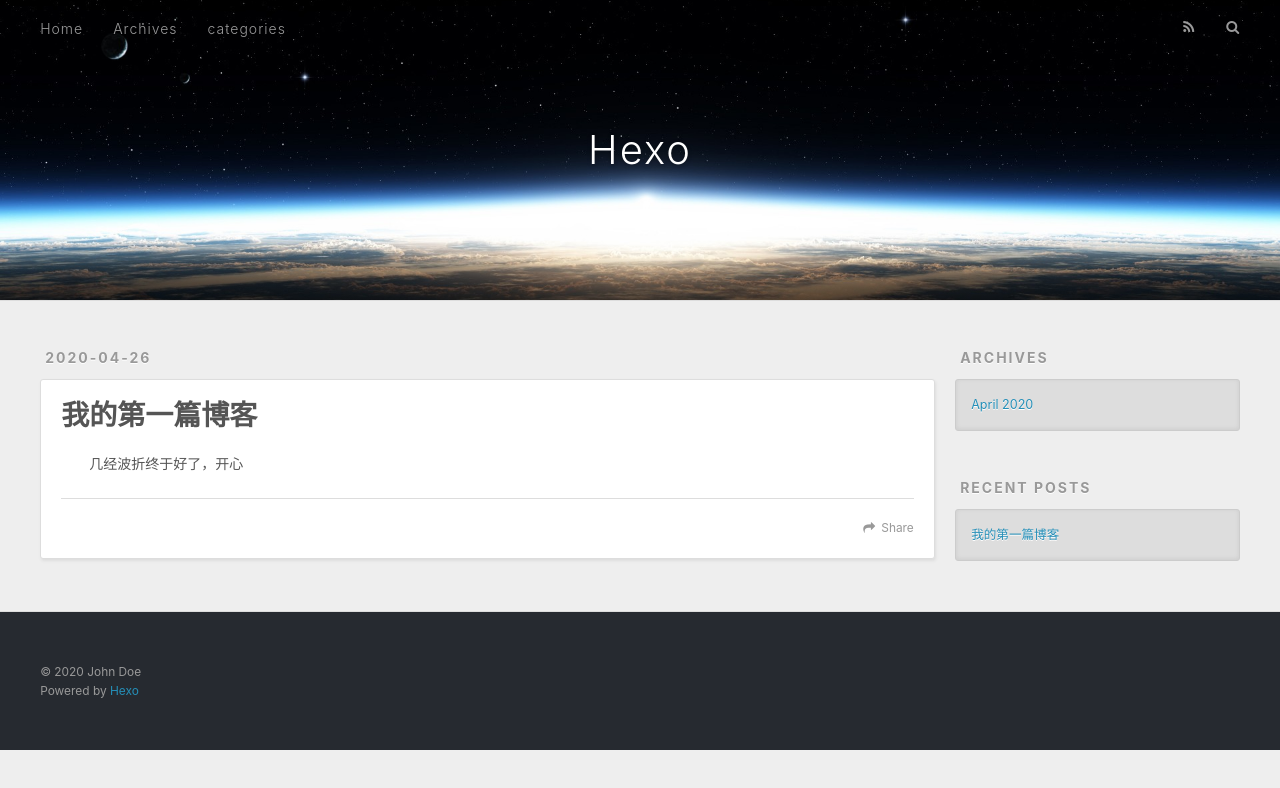
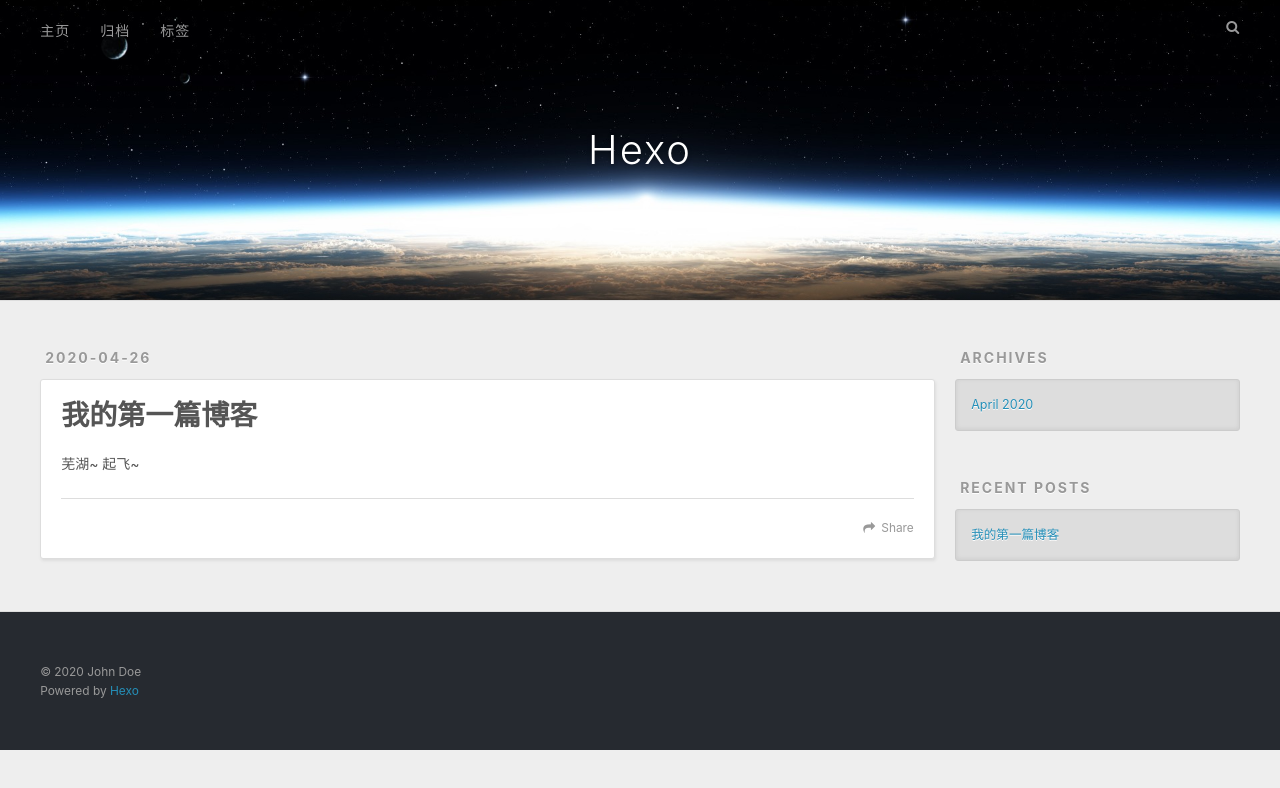
Before and after one commit to Amoiete-Spectrum-Helix/Amoiete-Spectrum-Helix.github.io, a plain HTML site: page 2020/04/26/我的博客出生啦/index.html in a window 1280 px wide. Drawn offline with nearby package versions, Linux system fonts and the light colour scheme.

Commit message:
Site updated: 2020-04-26 19:32:56

```diff
--- a/2020/04/26/我的博客出生啦/index.html
+++ b/2020/04/26/我的博客出生啦/index.html
@@ -7,19 +7,17 @@
 
   <title>我的第一篇博客 | Hexo</title>
   <meta name="viewport" content="width=device-width, initial-scale=1, maximum-scale=1">
-  <meta name="description" content="&amp;ensp;&amp;ensp;&amp;ensp;&amp;ensp;几经波折终于好了，开心">
+  <meta name="description" content="芜湖~ 起飞~">
 <meta property="og:type" content="article">
 <meta property="og:title" content="我的第一篇博客">
 <meta property="og:url" content="http://yoursite.com/2020/04/26/%E6%88%91%E7%9A%84%E5%8D%9A%E5%AE%A2%E5%87%BA%E7%94%9F%E5%95%A6/index.html">
 <meta property="og:site_name" content="Hexo">
-<meta property="og:description" content="&amp;ensp;&amp;ensp;&amp;ensp;&amp;ensp;几经波折终于好了，开心">
+<meta property="og:description" content="芜湖~ 起飞~">
 <meta property="og:locale" content="en_US">
 <meta property="article:published_time" content="2020-04-26T09:15:37.000Z">
-<meta property="article:modified_time" content="2020-04-26T09:25:47.769Z">
+<meta property="article:modified_time" content="2020-04-26T11:28:22.425Z">
 <meta property="article:author" content="John Doe">
 <meta name="twitter:card" content="summary">
-
-    <link rel="alternate" href="/atom.xml" title="Hexo" type="application/atom+xml">
 
 
     <link rel="icon" href="/favicon.png">
@@ -48,16 +46,14 @@
       <nav id="main-nav">
         <a id="main-nav-toggle" class="nav-icon"></a>
 
-          <a class="main-nav-link" href="/">Home</a>
+          <a class="main-nav-link" href="/">主页</a>
 
-          <a class="main-nav-link" href="/archives">Archives</a>
+          <a class="main-nav-link" href="/archives">归档</a>
 
-          <a class="main-nav-link" href="/UE4%E9%9A%8F%E7%AC%94">categories</a>
+          <a class="main-nav-link" href="/tags">标签</a>
 
       </nav>
       <nav id="sub-nav">
-
-          <a id="nav-rss-link" class="nav-icon" href="/atom.xml" title="RSS Feed"></a>
 
         <a id="nav-search-btn" class="nav-icon" title="Search"></a>
       </nav>
@@ -90,12 +86,12 @@
 
     <div class="article-entry" itemprop="articleBody">
 
-        <p>&ensp;&ensp;&ensp;&ensp;几经波折终于好了，开心</p>
+        <p>芜湖~ 起飞~</p>
 
 
     </div>
     <footer class="article-footer">
-      <a data-url="http://yoursite.com/2020/04/26/%E6%88%91%E7%9A%84%E5%8D%9A%E5%AE%A2%E5%87%BA%E7%94%9F%E5%95%A6/" data-id="ck9gv1xks000120w26bcu8cf8" class="article-share-link">Share</a>
+      <a data-url="http://yoursite.com/2020/04/26/%E6%88%91%E7%9A%84%E5%8D%9A%E5%AE%A2%E5%87%BA%E7%94%9F%E5%95%A6/" data-id="ck9gz4c120000hww20l2khbdq" class="article-share-link">Share</a>
 
 
     </footer>
@@ -157,11 +153,11 @@
     </div>
     <nav id="mobile-nav">
 
-    <a href="/" class="mobile-nav-link">Home</a>
+    <a href="/" class="mobile-nav-link">主页</a>
 
-    <a href="/archives" class="mobile-nav-link">Archives</a>
+    <a href="/archives" class="mobile-nav-link">归档</a>
 
-    <a href="/UE4%E9%9A%8F%E7%AC%94" class="mobile-nav-link">categories</a>
+    <a href="/tags" class="mobile-nav-link">标签</a>
 
 </nav>
 
```
Also changed, not shown: archives/2020/04/index.html (+6 -10 lines), archives/2020/index.html (+6 -10 lines), archives/index.html (+6 -10 lines), index.html (+8 -12 lines), tags/UE4保管库缓存位置.html (renamed from UE4随笔/保管库缓存位置.html, +16 -20 lines).
